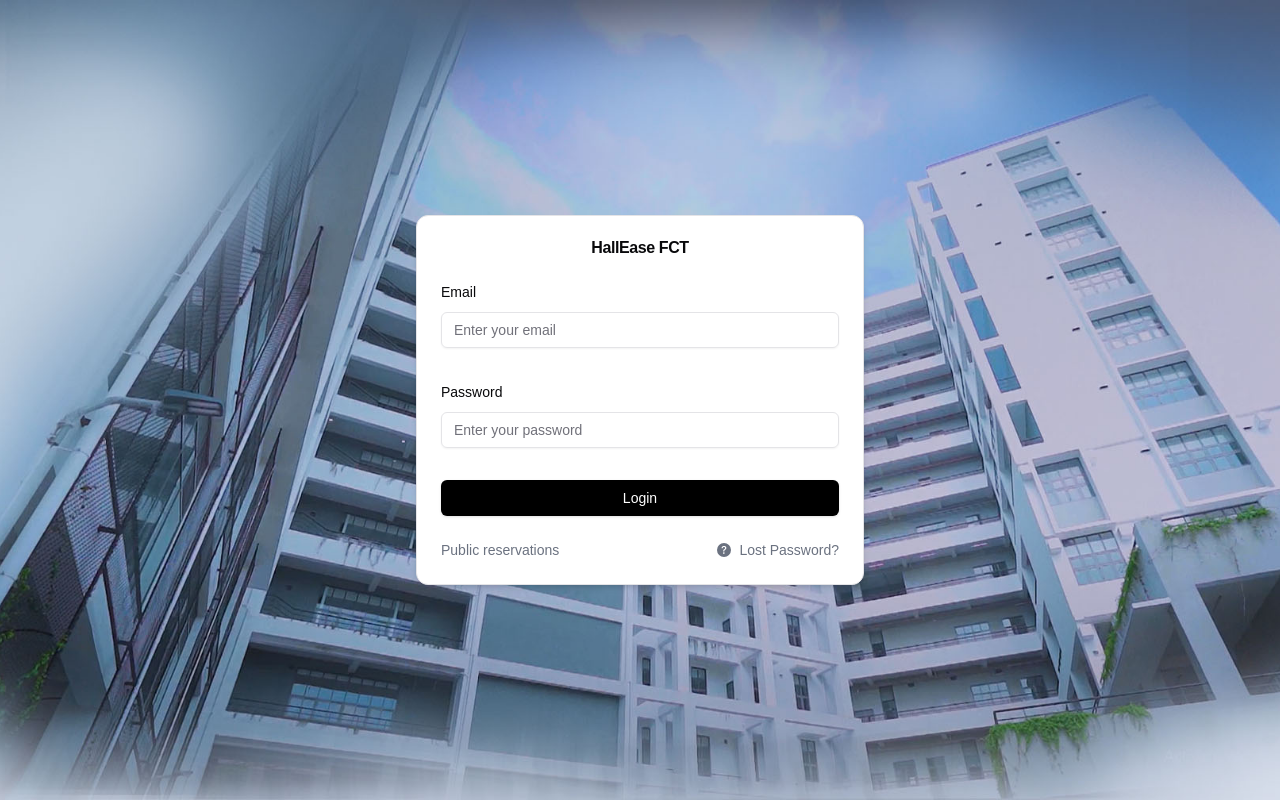
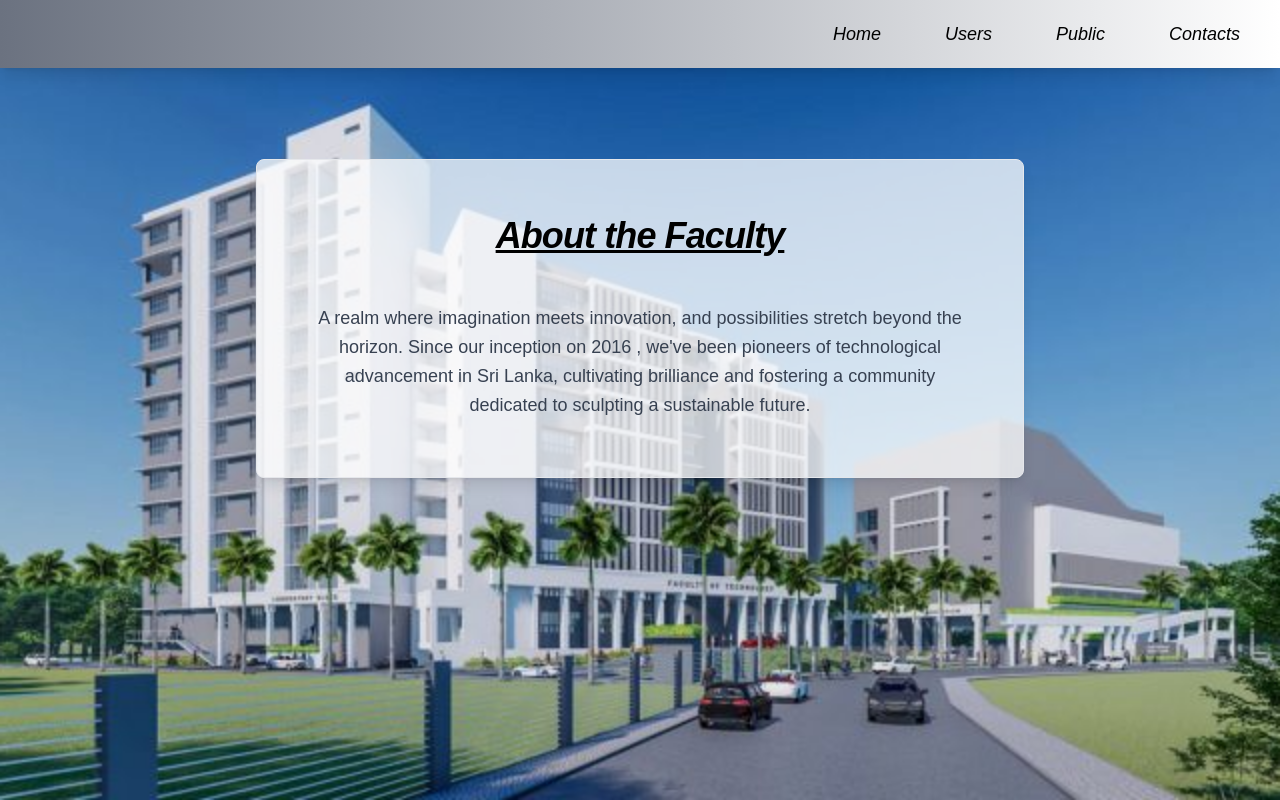
Before and after one commit to zaplink/HallEase-New, a Next.js app: page / in a window 1280 px wide. Shown: the top 800 px of the page. Built offline with nearby package versions, Linux system fonts and the light colour scheme.

Commit message:
design home page

```diff
--- a/src/app/front/home/HomePage.tsx
+++ b/src/app/front/home/HomePage.tsx
@@ -1,15 +1,76 @@
 import React from 'react';
+import { Button } from '@/components/ui/button';
+import { Card, CardContent, CardHeader, CardTitle } from '@/components/ui/card';
 
 const HomePage = () => {
 	return (
-		<div>
-			HomePage
-			<p>Nafra, create your home page here</p>
-			<p>
-				built necessary components inside this folder(buttons,
-				banner..), if you have to
-			</p>
-			<p>import it into _src/app/page.tsx_</p>
+		<div className='min-h-screen bg-gray-50 flex flex-col'>
+			<nav className='bg-gradient-to-r from-gray-500 to-white shadow-lg fixed top-0 right-0 w-full z-10'>
+				<div className='container mx-auto px-6 py-4 flex justify-end items-center'>
+					{/* Navigation Links */}
+					<div className='flex space-x-8'>
+						<Button
+							variant='link'
+							className='text-black hover:text-gray-300 text-lg px-4 py-2  italic transition duration-300 '
+						>
+							Home
+						</Button>
+						<Button
+							variant='link'
+							className='text-black hover:text-gray-300 text-lg px-4 py-2 italic transition duration-300'
+						>
+							Users
+						</Button>
+						<Button
+							variant='link'
+							className='text-black hover:text-gray-300  text-lg px-4 py-2 italic transition duration-300'
+						>
+							Public
+						</Button>
+						<Button
+							variant='link'
+							className='text-black hover:text-gray-300 text-lg px-4 py-2 italic transition duration-300'
+						>
+							Contacts
+						</Button>
+					</div>
+				</div>
+			</nav>
+
+			<section
+				className='relative bg-gray-100 py-16 px-4 flex flex-col items-center justify-center'
+				style={{ minHeight: '80vh', paddingTop: '60px' }}
+			>
+				<div className='absolute inset-0'>
+					<img
+						src='fct2.jpg'
+						style={{
+							objectFit: 'cover',
+							height: '100vh',
+							width: '100vw',
+						}}
+					/>
+				</div>
+				<div className='relative z-10 text-center'>
+					<Card className='bg-white/75 max-w-3xl mx-auto p-8 rounded-lg shadow-lg border border-gray-200'>
+						<CardHeader>
+							<CardTitle className='text-4xl font-semibold text-black mb-6 italic underline'>
+								About the Faculty
+							</CardTitle>
+						</CardHeader>
+						<CardContent>
+							<p className='text-lg text-gray-700 leading-relaxed'>
+								A realm where imagination meets innovation, and
+								possibilities stretch beyond the horizon. Since
+								our inception on 2016 , we've been pioneers of
+								technological advancement in Sri Lanka,
+								cultivating brilliance and fostering a community
+								dedicated to sculpting a sustainable future.
+							</p>
+						</CardContent>
+					</Card>
+				</div>
+			</section>
 		</div>
 	);
 };
--- a/src/app/page.tsx
+++ b/src/app/page.tsx
@@ -1,10 +1,11 @@
 import LoginPage from './front/users/LoginPage';
 import ContactUs from './front/contacts/ContactUs';
+import HomePage from './front/home/HomePage';
 
 export default function Home() {
 	return (
 		<div style={{ position: 'relative', height: '100vh' }}>
-			{/* </HomePage> */}
+			<HomePage />
 			<LoginPage />
 			{/* <Reservations/> */}
 			<ContactUs />
```
Also changed, not shown: public/fct2.jpg (added).
